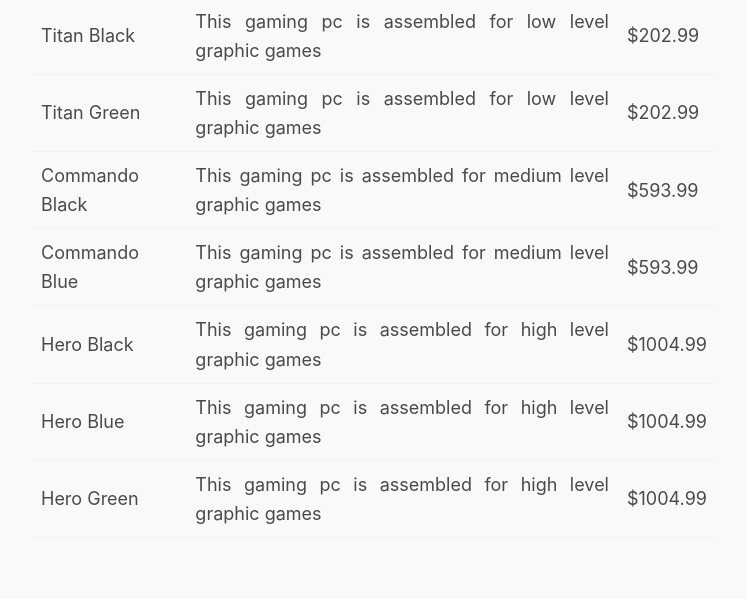
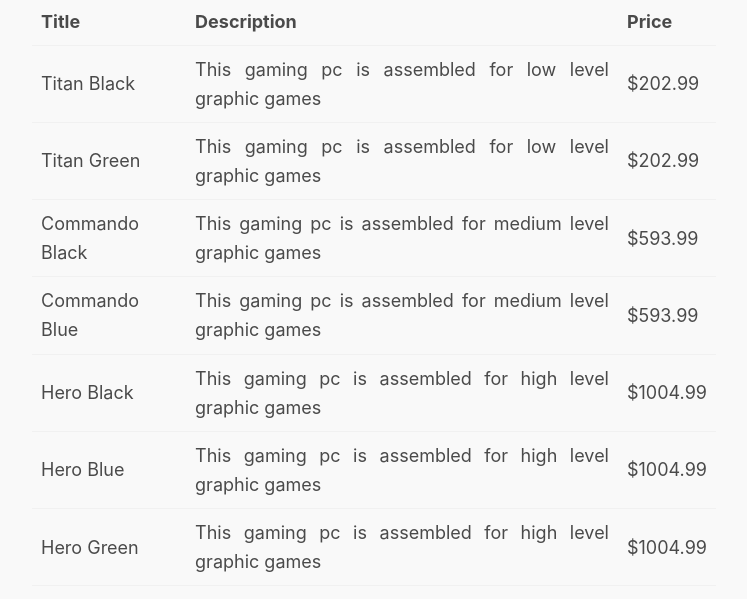
Before and after one commit to sepehr-alipour/WEB_222_NAA, a website: page Assignment 4/src/index.html in a window 1280 px wide. Shown: the part 317-916 px from the top of the page, without its empty margins (266-1013 px from the left). Before the commit the page ends 868 px from the top, so only its background shows below. Drawn offline with Linux system fonts and the light colour scheme.

Commit message:
add static header of table

```diff
--- a/Assignment 4/src/index.html
+++ b/Assignment 4/src/index.html
@@ -3,7 +3,7 @@
   <head>
     <meta charset="utf-8" />
     <!-- Change this to your name-->
-    <meta name="author" content="Your Name" />
+    <meta name="author" content="Sepehr Alipour" />
 
     <title>GameZ</title>
     <!-- Classless CSS Stylesheet - https://oxal.org/projects/sakura/ -->
@@ -30,6 +30,11 @@
       <table>
         <thead>
           <!-- Statically create the headings for your table here -->
+          <tr>
+            <th>Title</th>
+            <th>Description</th>
+            <th>Price</th>
+          </tr>
         </thead>
         <tbody id="category-products">
           <!-- Dynamically create your product rows here -->
```
